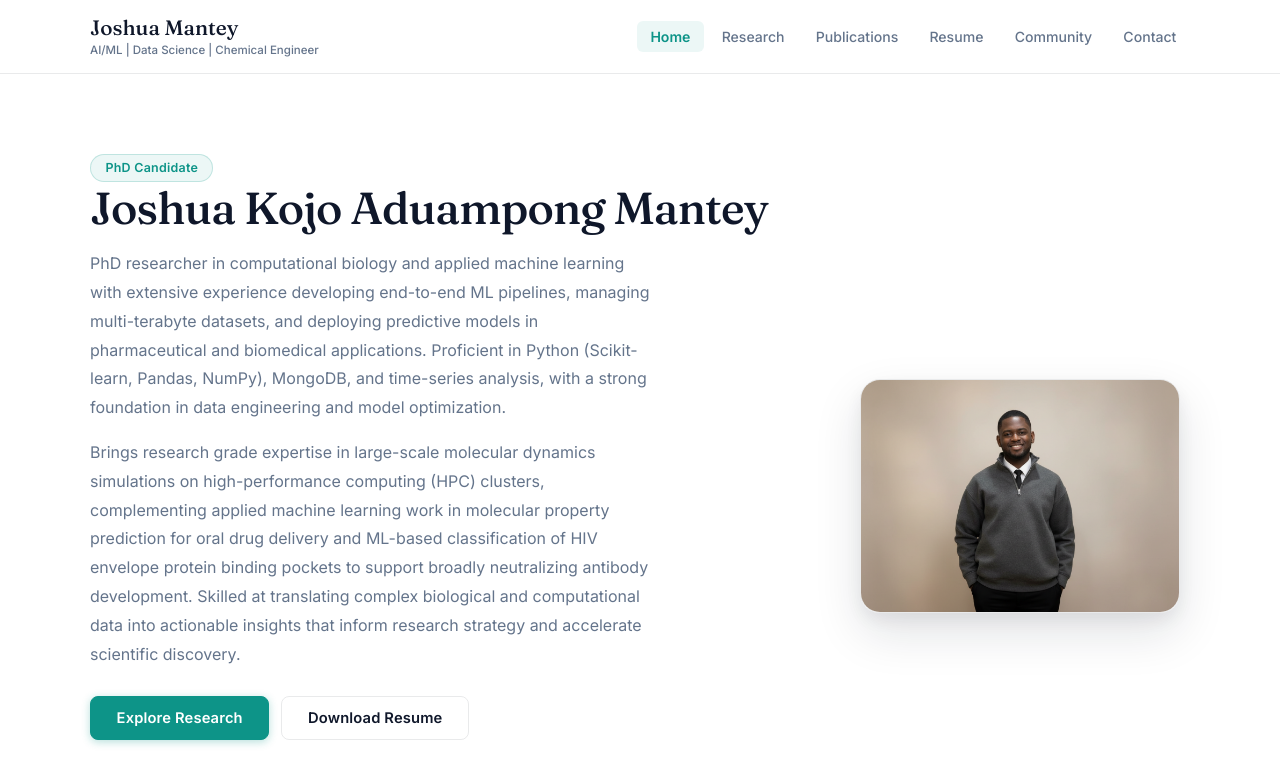
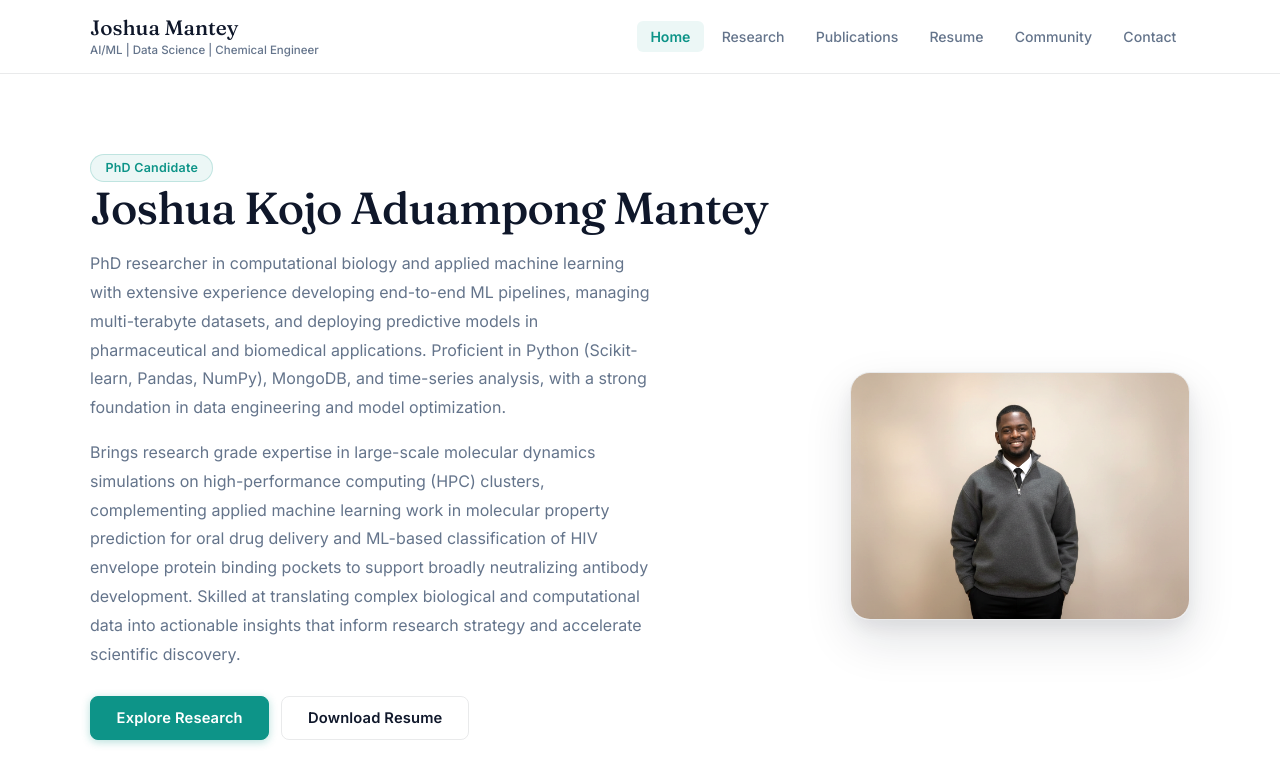
Before and after one commit to jkamantey/joshua-mantey-website, a React (Vite) app: page / in a window 1280 px wide. Shown: the top 771 px of the page. Built offline with nearby package versions, Linux system fonts and the light colour scheme.

Commit message:
Increase portrait size and brightness

```diff
--- a/src/pages/Home.css
+++ b/src/pages/Home.css
@@ -76,7 +76,7 @@
 
 .portrait-card {
   width: 100%;
-  max-width: 320px;
+  max-width: 420px;
   border-radius: var(--radius-lg);
   overflow: hidden;
   box-shadow: var(--shadow-lg);
@@ -87,6 +87,7 @@
   width: 100%;
   height: auto;
   display: block;
+  filter: brightness(1.15);
 }
 
 /* ── Focus section ── */
```
